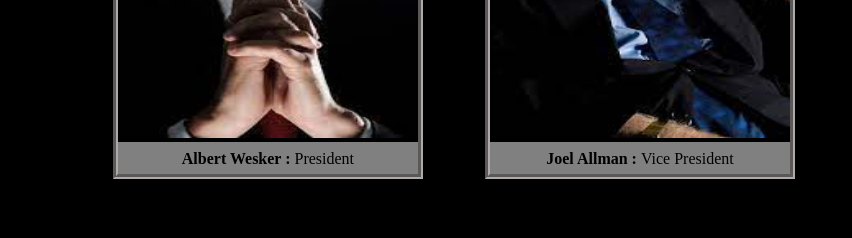
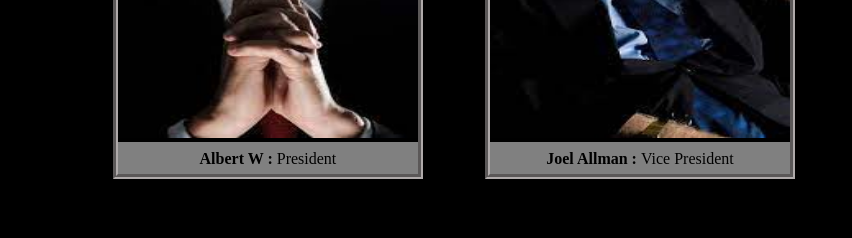
Before and after one commit to cerebralsilage/New-Company-Flex-Project, a plain HTML site: page index.html in a window 1280 px wide. Shown: the part 2329-2567 px from the top of the page, 0-852 px from the left. Drawn offline with Linux system fonts and the light colour scheme; a web font is replaced by a local one.

Commit message:
Update index.html
testing

```diff
--- a/index.html
+++ b/index.html
@@ -73,7 +73,7 @@
         <div class="scard">
           <img src="resources/pics/cto.jfif" alt="Albert Wesker">
           <div class="text-div">
-            <h4>Albert Wesker :</h4>
+            <h4>Albert W :</h4>
             <P>President</p>
           </div>
         </div>
```
